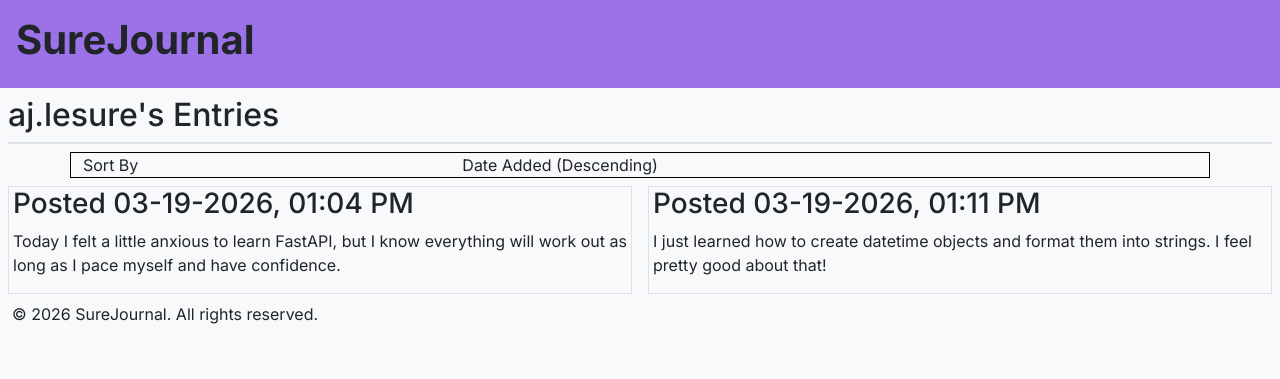
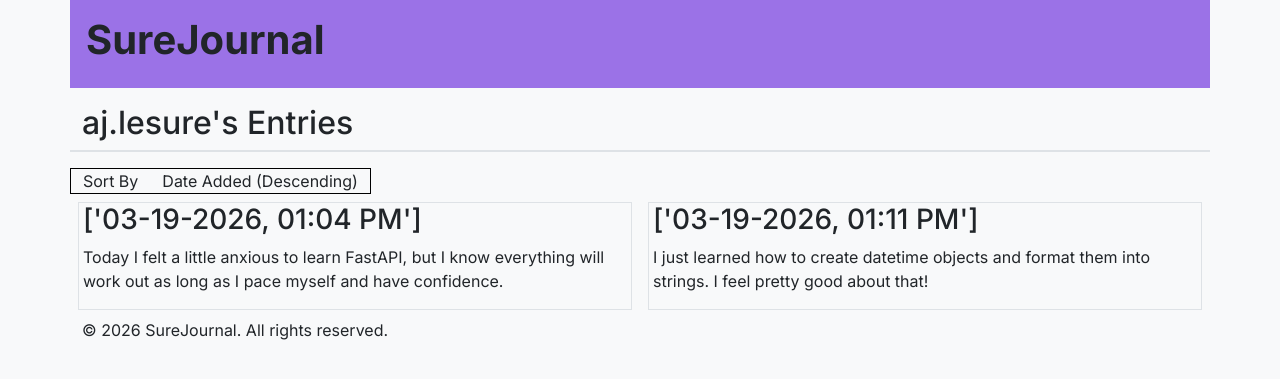
Before and after one commit to AJurBoii/surejournal, a FastAPI app: page / in a window 1280 px wide. Shown: the top 379 px of the page. Run offline with FastAPI, Linux system fonts and the light colour scheme.

Commit message:
Change every instance of container-fluid to just container

```diff
--- a/entries.py
+++ b/entries.py
@@ -13,7 +13,10 @@
     def getContent(self) -> str:
         return self.content
 
-    def getTimestamp(self) -> str:
+    def getTimestamp(self) -> list[str]:
+        return self.timestamp
+
+    def printTimestamp(self) -> str:
         return (
             "Posted "
             + self.timestamp[len(self.timestamp) - 1]
--- a/templates/home.html
+++ b/templates/home.html
@@ -5,22 +5,20 @@
         <p>This is using a Jinja2 template!</p>
     </div> -->
     {% if journal %}
-    <div class="container-fill border-bottom border-2 mx-2 my-2">
-        <h2>{{ journal.getUser() }}'s Entries</h2>
-    </div>
-    <!-- <div class="container-fill border border-1 border-black px-2 my-2">
-        <div class="row px-2">
-            <div class="col-4">hello</div>
-            <div class="col-8">test</div>
-        </div>
-    </div> -->
-    <div class="container">
-        <div class="row border border-1 border-black">
-            <div class="col-4">Sort By</div>
-            <div class="col-8">Date Added (Descending)</div>
+    <div class="container border-bottom border-2 mb-3 mt-3">
+        <div class="row">
+            <div class="col">
+                <h2>{{ journal.getUser() }}'s Entries</h2>
+            </div>
         </div>
     </div>
-    <div class="container-fluid">
+    <div class="container">
+        <div class="row">
+            <div class="col-auto border border-1 border-black border-end-0 pe-10">Sort By</div>
+            <div class="col-auto border border-1 border-black border-start-0">Date Added (Descending)</div>
+        </div>
+    </div>
+    <div class="container">
         <div class="row">
         {% for entry in journal.getEntries().values() %}
             <div class="col bg-light border m-2 g-2">
--- a/templates/layout.html
+++ b/templates/layout.html
@@ -38,7 +38,7 @@
         </style>
     </head>
     <nav>
-        <div class="container-fluid bg-purple p-3">
+        <div class="container bg-purple p-3">
             <h1 class="inter-font-bold">SureJournal</h1>
         </div>
     </nav>
@@ -48,7 +48,7 @@
         <script src="https://cdn.jsdelivr.net/npm/bootstrap@5.3.8/dist/js/bootstrap.bundle.min.js" integrity="sha384-FKyoEForCGlyvwx9Hj09JcYn3nv7wiPVlz7YYwJrWVcXK/BmnVDxM+D2scQbITxI" crossorigin="anonymous"></script>
     </body>
     <footer>
-        <div class="container-fluid">
+        <div class="container">
             <p>&copy; 2026 SureJournal. All rights reserved.</p>
         </div>
     </footer>
```
